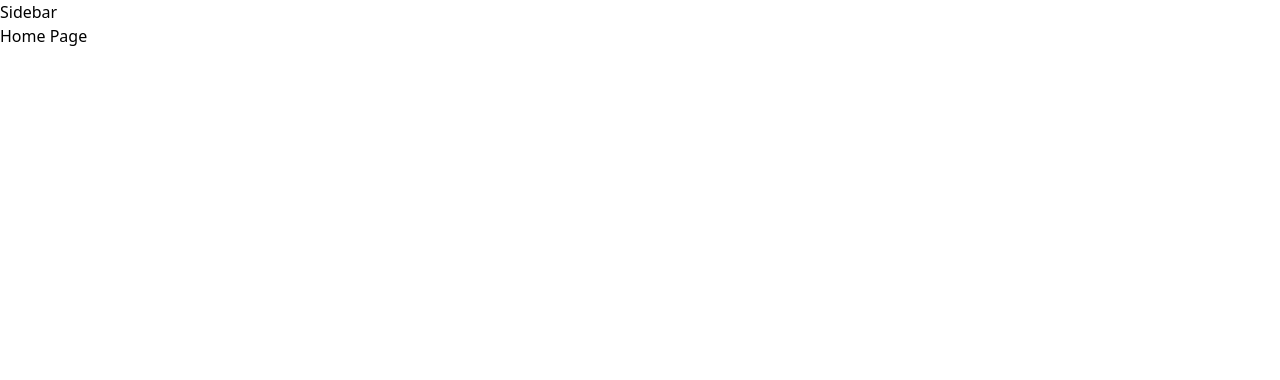
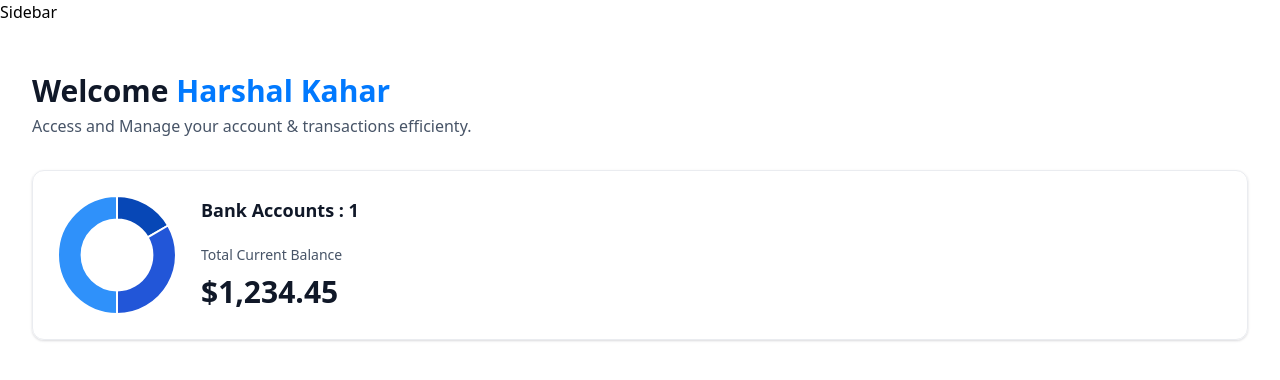
Before and after one commit to harshal255/banking-system, a Next.js app: page / in a window 1280 px wide. Shown: the top 380 px of the page. Built offline with nearby package versions, Linux system fonts and the light colour scheme.

Commit message:
center dashboard completd,  📦 packages : chart.js,react-chartjs-2,react-countup

```diff
--- a/app/(root)/page.tsx
+++ b/app/(root)/page.tsx
@@ -1,8 +1,18 @@
+import HeaderBox from '@/components/HeaderBox'
+import TotalBalanceBox from '@/components/TotalBalanceBox';
 import React from 'react'
 
 const page = () => {
+  const loggedIn = { firstName: "Harshal Kahar" };
   return (
-    <div>Home Page</div>
+    <section className='home'>
+      <div className='home-content'>
+        <header className="home-header">
+          <HeaderBox type="greeting" title="Welcome" user={loggedIn?.firstName || 'Guest'} subtext="Access and Manage your account & transactions efficienty." />
+          <TotalBalanceBox accounts={[]} totalBanks={1} totalCurrentBalance={1234.45} />
+        </header>
+      </div>
+    </section>
   )
 }
 
--- /dev/null
+++ b/components/AnimatedCounter.tsx
@@ -0,0 +1,14 @@
+'use client';
+import CountUp from 'react-countup';
+
+import React from 'react'
+
+const AnimatedCounter = ({ amount }: { amount: number }) => {
+    return (
+        <div className='w-full'>
+            <CountUp decimals={2} prefix='$' end={amount}></CountUp>
+        </div>
+    )
+}
+
+export default AnimatedCounter
--- /dev/null
+++ b/components/DoughnutChart.tsx
@@ -0,0 +1,28 @@
+'use client'
+import { Chart as ChartJS, ArcElement, Tooltip, Legend } from "chart.js";
+import { Doughnut } from "react-chartjs-2";
+
+ChartJS.register(ArcElement, Tooltip, Legend);
+
+const DoughnutChart = ({ accounts }: DoughnutChartProps) => {
+    const data = {
+        datasets: [
+            {
+                label: 'Banks',
+                data: [1250, 2500, 3750],
+                backgroundColor: ['#0747b6', '#2256d8', '#2f91fa']
+            }
+        ],
+        labels: ['Bank 1', 'Bank 2', 'Bank 3']
+    }
+    return <Doughnut data={data} options={{
+        cutout: '60%',
+        plugins: {
+            legend: {
+                display: false
+            }
+        }
+    }}></Doughnut>
+}
+
+export default DoughnutChart
--- /dev/null
+++ b/components/HeaderBox.tsx
@@ -0,0 +1,19 @@
+import React from 'react'
+
+const HeaderBox = ({type="title",title,subtext,user}:HeaderBoxProps) => {
+  return (
+    <div className="header-box">
+        <h1 className='header-box-title'>
+            {title}
+            {type==='greeting' && (
+                <span className='text-bankGradient'>
+                    &nbsp;{user}
+                </span>
+            )}
+        </h1>
+        <p className='header-box-subtext'>{subtext}</p>
+    </div>
+  )
+}
+
+export default HeaderBox;
--- /dev/null
+++ b/components/TotalBalanceBox.tsx
@@ -0,0 +1,29 @@
+import { formatAmount } from '@/lib/utils';
+import React from 'react'
+import AnimatedCounter from './AnimatedCounter';
+import DoughnutChart from './DoughnutChart';
+
+const TotalBalanceBox = ({ accounts = [], totalBanks, totalCurrentBalance }: TotalBalanceBoxProps) => {
+    return (
+        <section className="total-balance">
+            <div className="total-balance-chart">
+               <DoughnutChart accounts={[]}></DoughnutChart>
+            </div>
+            <div className="flex flex-col gap-6">
+                <h2 className='header-2'>
+                    Bank Accounts : {totalBanks}
+                </h2>
+                <div className="flex flex-col gap-2">
+                    <p className='total-balance-label'>
+                        Total Current Balance
+                    </p>
+                    <div className="total-balance-amount flex-center gap-2">
+                        <AnimatedCounter amount={totalCurrentBalance} />
+                    </div>
+                </div>
+            </div>
+        </section>
+    )
+}
+
+export default TotalBalanceBox;
--- a/package.json
+++ b/package.json
@@ -11,10 +11,14 @@
   "dependencies": {
     "@radix-ui/react-icons": "^1.3.0",
     "@radix-ui/react-slot": "^1.0.2",
+    "chart.js": "^4.4.3",
     "class-variance-authority": "^0.7.0",
     "clsx": "^2.1.1",
     "next": "14.2.3",
+    "query-string": "^9.0.0",
     "react": "^18",
+    "react-chartjs-2": "^5.2.0",
+    "react-countup": "^6.5.3",
     "react-dom": "^18",
     "tailwind-merge": "^2.3.0",
     "tailwindcss-animate": "^1.0.7"
--- a/types/index.d.ts
+++ b/types/index.d.ts
@@ -202,7 +202,7 @@
   appwriteItemId?: string;
 }
 
-declare interface TotlaBalanceBoxProps {
+declare interface TotalBalanceBoxProps {
   accounts: Account[];
   totalBanks: number;
   totalCurrentBalance: number;
```
Also changed, not shown: 1 other file (tests, documents, lock files or other folders).
